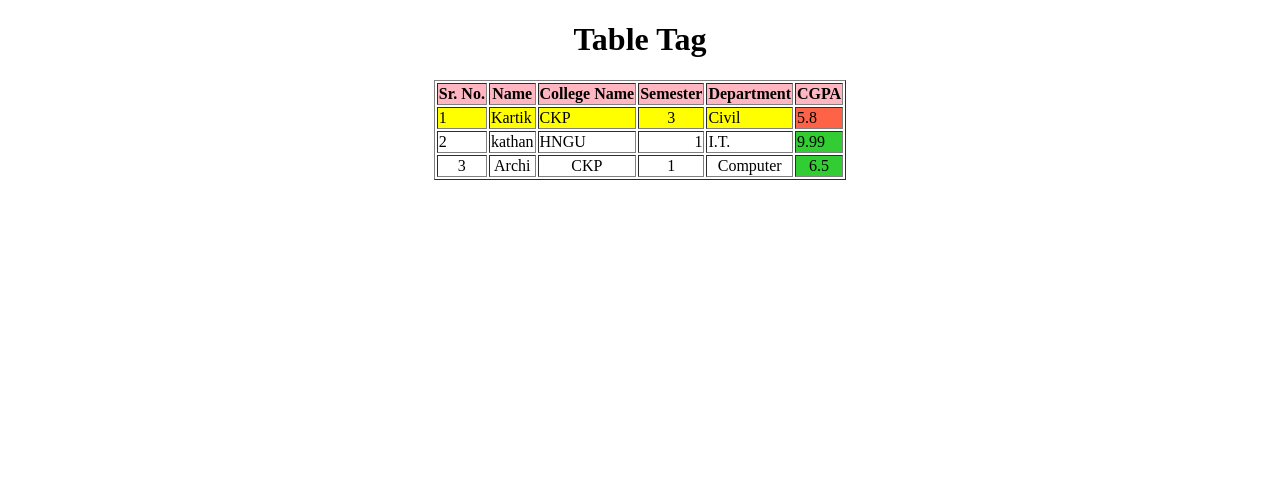
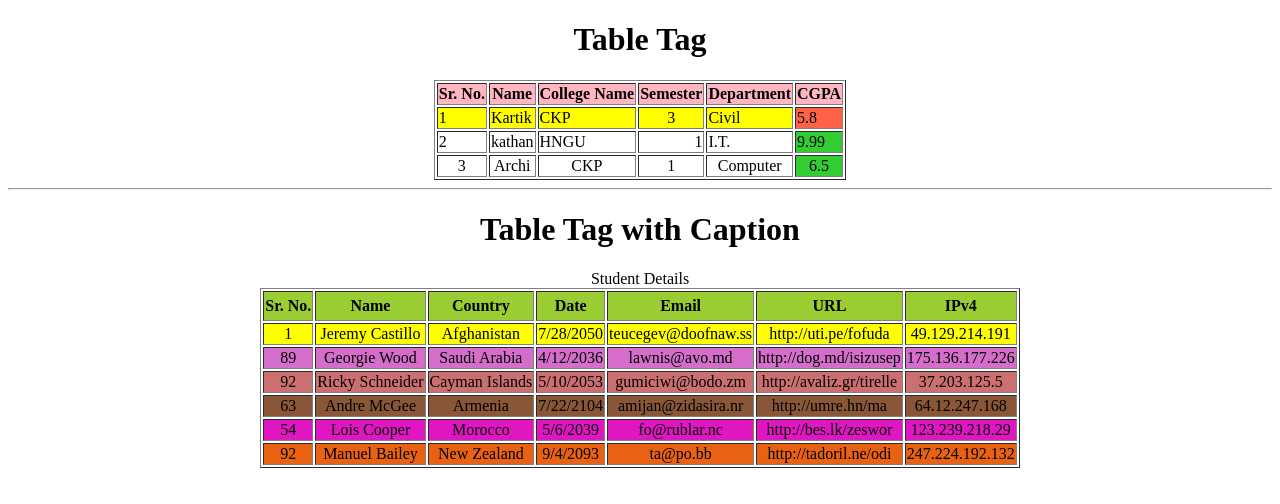
Before and after one commit to shrey-royal/Gen35_night_HTML, a plain HTML site: page table.html in a window 1280 px wide. Drawn offline with Linux system fonts and the light colour scheme.

Commit message:
table tag

```diff
--- a/table.html
+++ b/table.html
@@ -41,6 +41,79 @@
             <td bgcolor="limegreen">6.5</td>
         </tr>
     </table>
+
+    <hr>
+    <h1 align="center">Table Tag with Caption</h1>
+    <table border="1" align="center">
+        <caption>Student Details</caption>
+        <tr bgcolor="yellowgreen" height="30px">
+            <th>Sr. No.</th>
+            <th>Name</th>
+            <th>Country</th>
+            <th>Date</th>
+            <th>Email</th>
+            <th>URL</th>
+            <th>IPv4</th>
+        </tr>
+        <tr bgcolor="yellow" align="center">
+            <td>1</td>
+            <td>Jeremy Castillo</td>
+            <td>Afghanistan</td>
+            <td>7/28/2050</td>
+            <td>teucegev@doofnaw.ss</td>
+            <td>http://uti.pe/fofuda</td>
+            <td>49.129.214.191</td>
+        </tr>
+
+        <tr bgcolor="#d56eca" align="center">
+            <td>89</td>
+            <td>Georgie Wood</td>
+            <td>Saudi Arabia</td>
+            <td>4/12/2036</td>
+            <td>lawnis@avo.md</td>
+            <td>http://dog.md/isizusep</td>
+            <td>175.136.177.226</td>
+        </tr>
+        <tr bgcolor="#cb6f70" align="center">
+            <td>92</td>
+            <td>Ricky Schneider</td>
+            <td>Cayman Islands</td>
+            <td>5/10/2053</td>
+            <td>gumiciwi@bodo.zm</td>
+            <td>http://avaliz.gr/tirelle</td>
+            <td>37.203.125.5</td>
+        </tr>
+        <tr bgcolor="#895737" align="center">
+            <td>63</td>
+            <td>Andre McGee</td>
+            <td>Armenia</td>
+            <td>7/22/2104</td>
+            <td>amijan@zidasira.nr</td>
+            <td>http://umre.hn/ma</td>
+            <td>64.12.247.168</td>
+        </tr>
+        <tr bgcolor="#e116c3" align="center">
+            <td>54</td>
+            <td>Lois Cooper</td>
+            <td>Morocco</td>
+            <td>5/6/2039</td>
+            <td>fo@rublar.nc</td>
+            <td>http://bes.lk/zeswor</td>
+            <td>123.239.218.29</td>
+        </tr>
+        <tr bgcolor="#e96213" align="center">
+            <td>92</td>
+            <td>Manuel Bailey</td>
+            <td>New Zealand</td>
+            <td>9/4/2093</td>
+            <td>ta@po.bb</td>
+            <td>http://tadoril.ne/odi</td>
+            <td>247.224.192.132</td>
+        </tr>
+    </table>
+
+
+
 </body>
 </html>
 
@@ -59,6 +132,8 @@
     5. bgcolor: It is used to set the background color of the table.
     6. cellpadding: It is used to set the space between the cell and the content of the cell.
     7. cellspacing: It is used to set the space between the cells.
+    8. rowspan: It is used to set the number of rows a cell should span.
+    9. colspan: It is used to set the number of columns a cell should span.
 
 
     HTML Table Tags:
```
